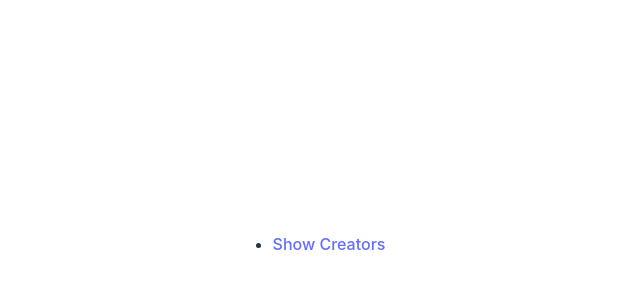
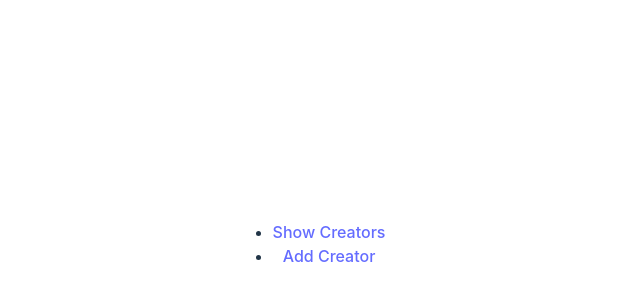
Before and after one commit to ec6862/WEB103-prework, a React (Vite) app in the folder creatorverse/: page / in a window 1280 px wide. Shown: the part 156-456 px from the top of the page, without its empty margins (331-971 px from the left). Built offline with nearby package versions, Linux system fonts and the light colour scheme.

Commit message:
finished showCreators

```diff
--- a/creatorverse/src/App.jsx
+++ b/creatorverse/src/App.jsx
@@ -13,7 +13,7 @@ const App = () => {
       <BrowserRouter>
         <Routes>
           <Route path = "/" element={<ShowCreators/>}>
-            <Route path = "/add" element={<AddCreator/>}/>
+            <Route path = "/new" element={<AddCreator/>}/>
             <Route path = "/ViewCreator/:symbol" element={<ViewCreator/>}/>
             <Route path = "/edit/:symbol" element={<EditCreator/>}/>
           </Route>
--- a/creatorverse/src/pages/ShowCreators.jsx
+++ b/creatorverse/src/pages/ShowCreators.jsx
@@ -3,11 +3,16 @@ import { Outlet, Link } from "react-router-dom";
 
 const ShowCreators = () => {
     return (
+        // Add a background to replicate the website, otherwise this is good!
+        // Can use TailwindCSS later on to fix class properties
         <div>
             <nav>
                 <ul>
                     <li>
                         <Link className="" to="/">Show Creators</Link>
+                    </li>
+                    <li>
+                        <Link className="" to="/new">Add Creator</Link>
                     </li>
                 </ul>
             </nav>
```
